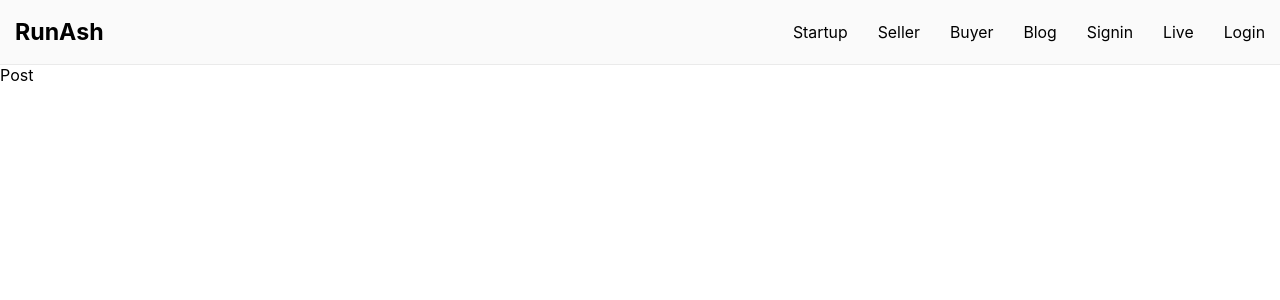
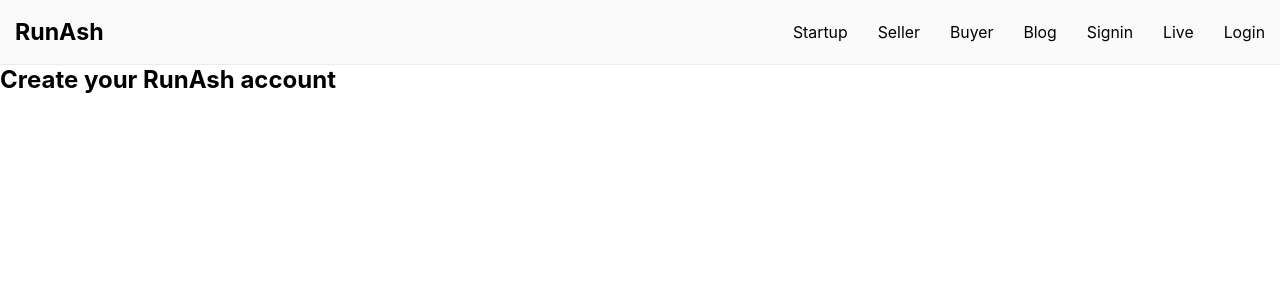
Before and after one commit to rammurmu/next, a Next.js app: page /posts/five-post in a window 1280 px wide. Shown: the top 300 px of the page. Built offline with nearby package versions, Linux system fonts and the light colour scheme.

Commit message:
Create five-post.js

```diff
--- /dev/null
+++ b/pages/posts/five-post.js
@@ -0,0 +1,3 @@
+export default function FivePost() {
+  return <h1>Create your RunAsh account</h1>;
+}
```
